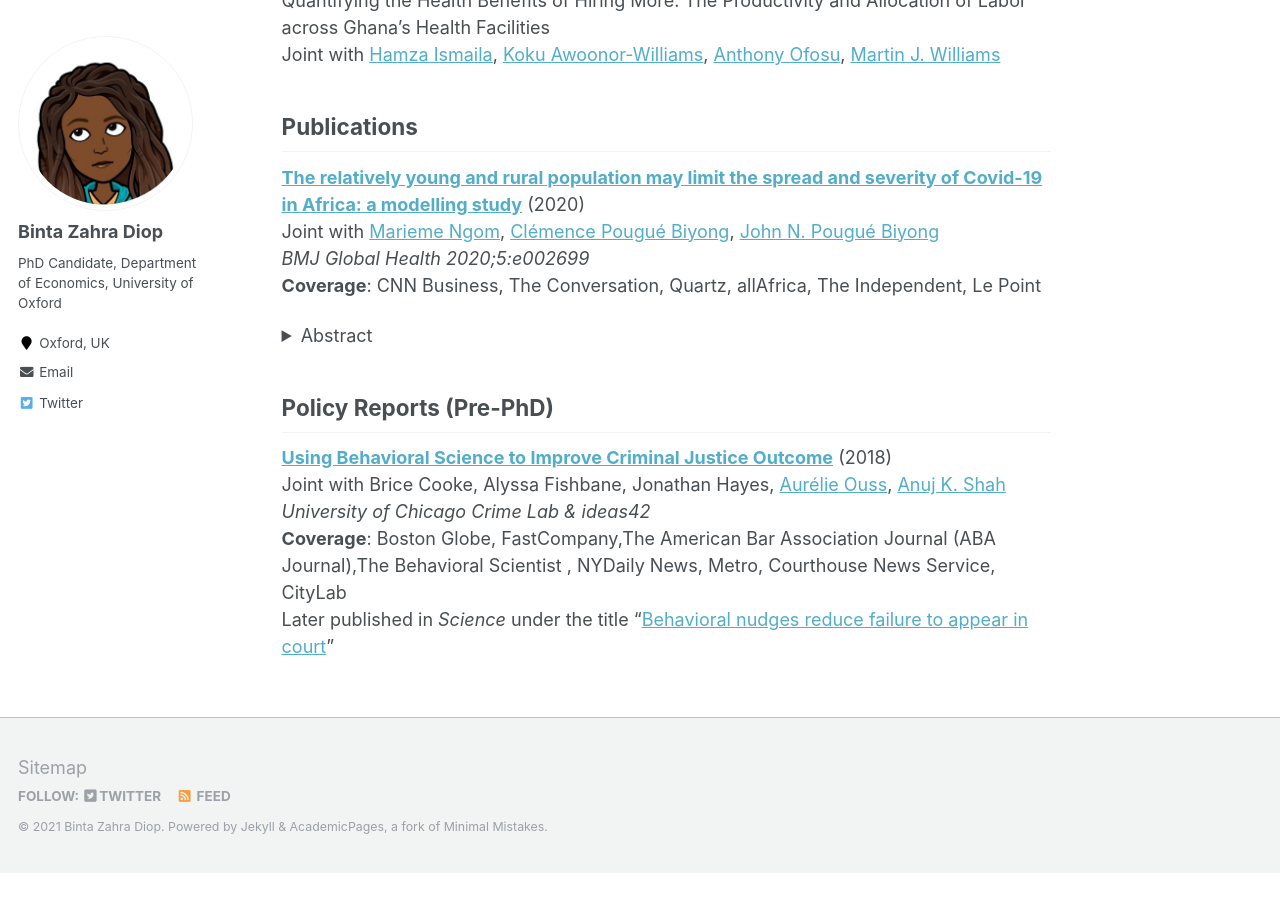
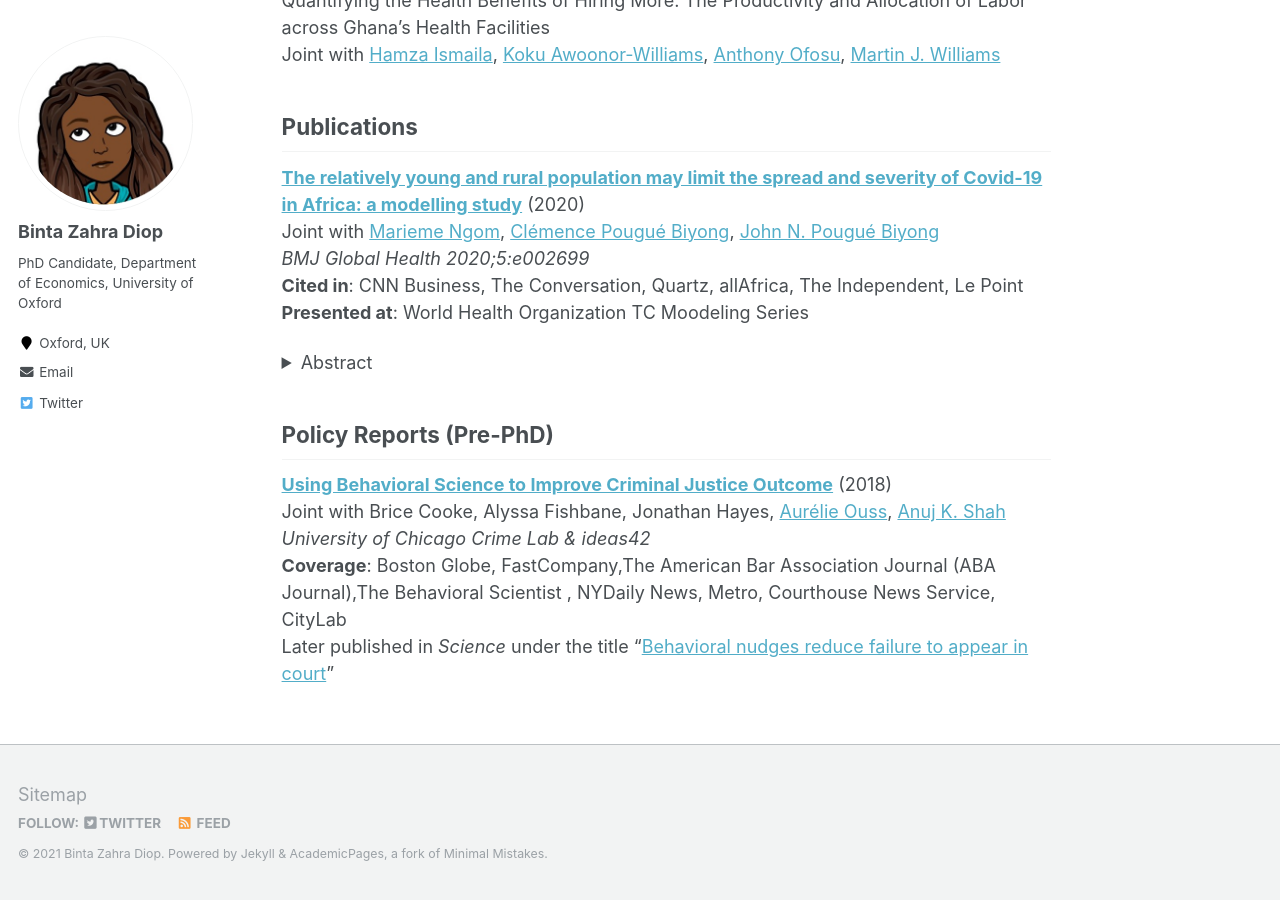
Before and after one commit to bzdiop/bzdiop.github.io, a Jekyll site: the page built from _pages/about.md, in a window 1280 px wide and 900 px high, scrolled down 860 px. Built offline with Jekyll 4.4.1, drawn with Linux system fonts in a browser that asks for light colours; before the commit the page ends 1733 px from its top, so only the background shows below that.

Commit message:
coverage

```diff
--- a/_pages/about.md
+++ b/_pages/about.md
@@ -46,7 +46,8 @@ Joint with [Hamza Ismaila](https://www.researchgate.net/profile/Hamza_Ismaila),
 [**The relatively young and rural population may limit the spread and severity of Covid-19 in Africa: a modelling study**](https://gh.bmj.com/content/5/5/e002699) (2020)
 Joint with [Marieme Ngom](https://www.anl.gov/profile/marieme-ngom), [Clémence Pougué Biyong](https://www.pantheonsorbonne.fr/recherche/page-perso/page/?tx_oxcspagepersonnel_pi1[uid]=cpouguebiy), [John N. Pougué Biyong](https://www.inet.ox.ac.uk/people/john-pougu%C3%A9-biyong/)
 _BMJ Global Health 2020;5:e002699_
-**Coverage**: CNN Business, The Conversation, Quartz, allAfrica, The Independent, Le Point
+**Cited in**: CNN Business, The Conversation, Quartz, allAfrica, The Independent, Le Point
+**Presented at**: World Health Organization TC Moodeling Series
 <details>
 <summary>Abstract</summary>
     <p style="text-align:justify">
```
